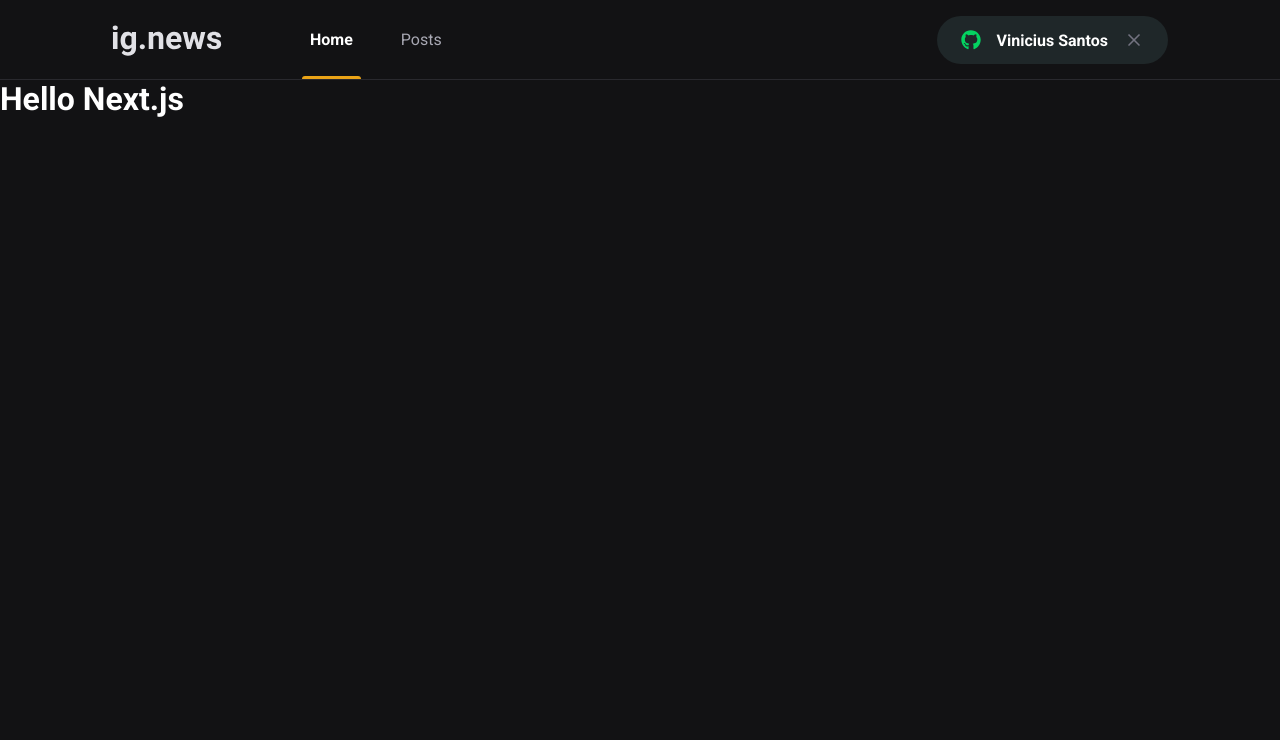
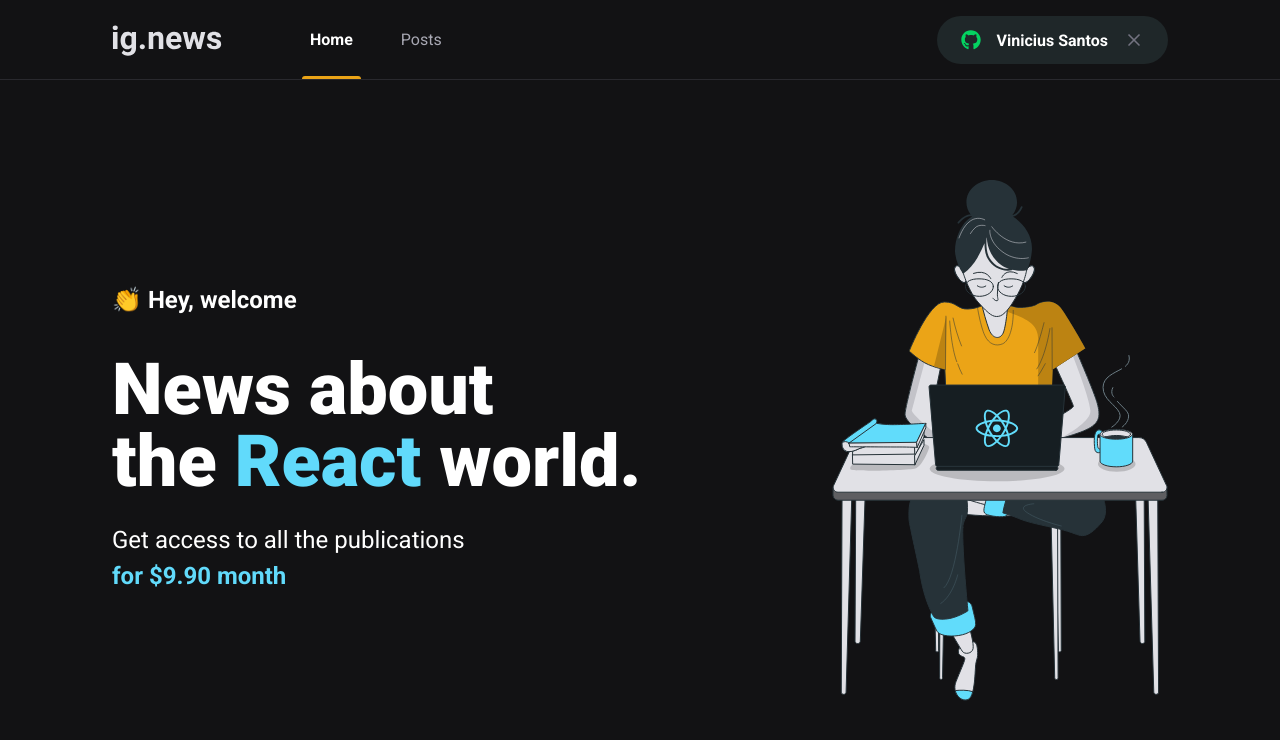
Before and after one commit to vini-cius/ignite-reactjs-ignews, a Next.js app: page / in a window 1280 px wide. Shown: the top 740 px of the page. Built offline with nearby package versions, Linux system fonts and the light colour scheme.

Commit message:
Pagina home

```diff
--- /dev/null
+++ b/src/pages/home.module.scss
@@ -0,0 +1,41 @@
+.contentContainer {
+  max-width: 1120px;
+  margin: 0 auto;
+  padding: 0 2rem;
+  height: calc(100vh - 5rem);
+
+  display: flex;
+  align-items: center;
+  justify-content: space-between;
+}
+
+.hero {
+  max-width: 600px;
+
+  >span {
+    font-size: 1.5rem;
+    font-weight: bold;
+  }
+
+  h1 {
+    font-size: 4.5rem;
+    line-height: 4.5rem;
+    font-weight: 900;
+    margin-top: 2.5rem;
+
+    span {
+      color: var(--cyan-500);
+    }
+  }
+
+  p {
+    font-size: 1.5rem;
+    line-height: 2.25rem;
+    margin-top: 1.5rem;
+
+    span {
+      color: var(--cyan-500);
+      font-weight: bold;
+    }
+  }
+}
--- a/src/pages/index.tsx
+++ b/src/pages/index.tsx
@@ -1,13 +1,27 @@
 import Head from 'next/head';
 
+import styles from './home.module.scss';
 
 export default function Home() {
   return (
     <>
       <Head>
-        <title>Início | ig.news</title>
+        <title>Home | ig.news</title>
       </Head>
-      <h1>Hello Next.js</h1>
+
+      <main className={styles.contentContainer}>
+        <section className={styles.hero}>
+          <span>👏 Hey, welcome</span>
+          <h1>News about <br />the <span>React</span> world.</h1>
+
+          <p>
+            Get access to all the publications <br />
+            <span>for $9.90 month</span>
+          </p>
+        </section>
+
+        <img src="/images/avatar.svg" alt="Girl coding" />
+      </main>
     </>
   )
 }
```
